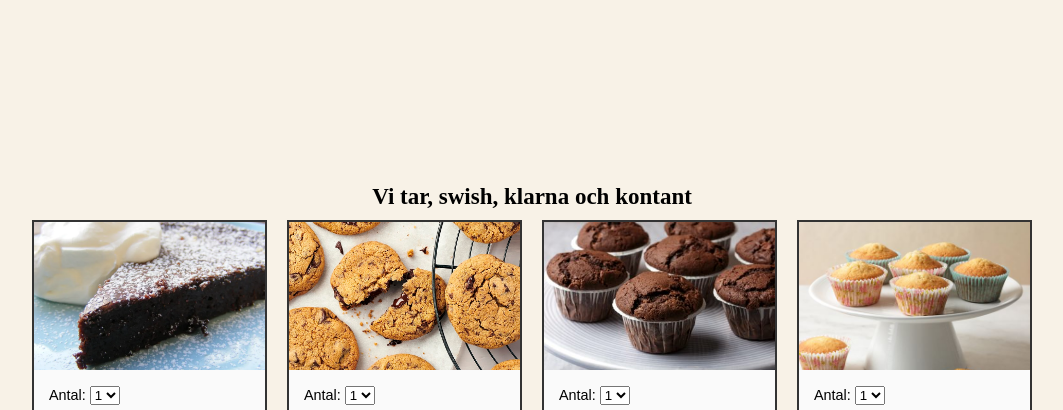
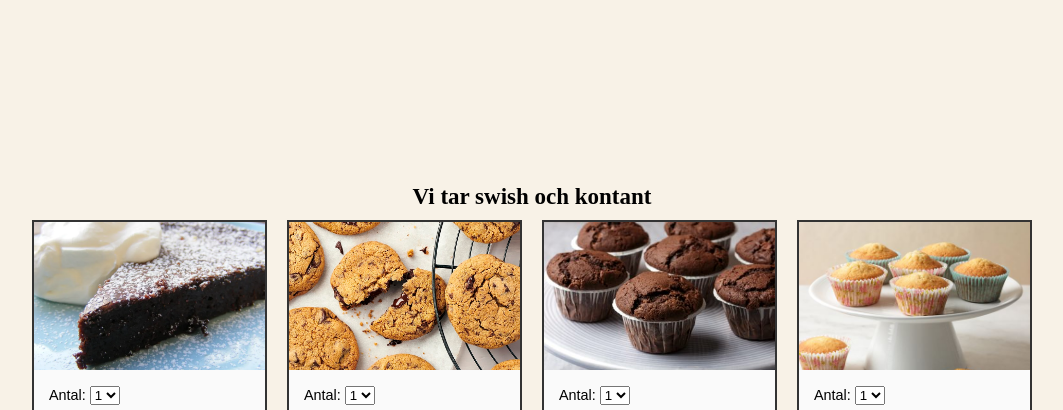
Before and after one commit to Taube/fika, a website: page index.html in a window 1280 px wide. Shown: the part 811-1221 px from the top of the page, without its empty margins (108-1171 px from the left). Drawn offline with Linux system fonts and the light colour scheme.

Commit message:
tog bort klarna

```diff
--- a/index.html
+++ b/index.html
@@ -99,7 +99,7 @@
 
       <div class="descriptionText">
         <div class="popup">
-        <p>Vi tar, swish, klarna och kontant</p>
+        <p>Vi tar swish och kontant</p>
         </div>
       </div>
 
```
